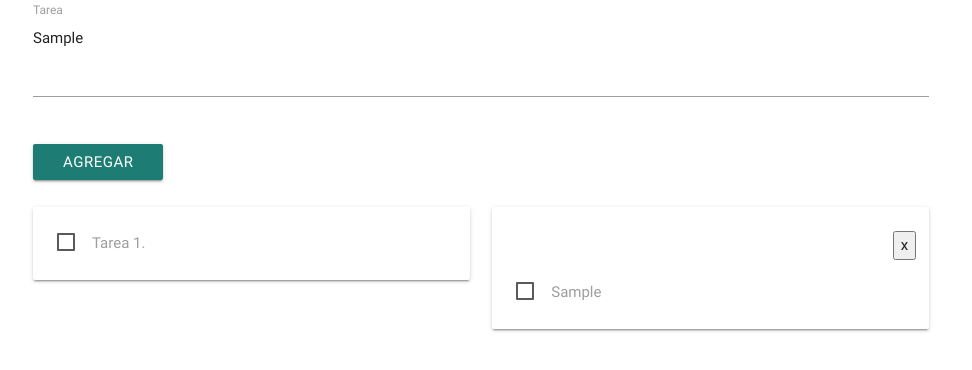
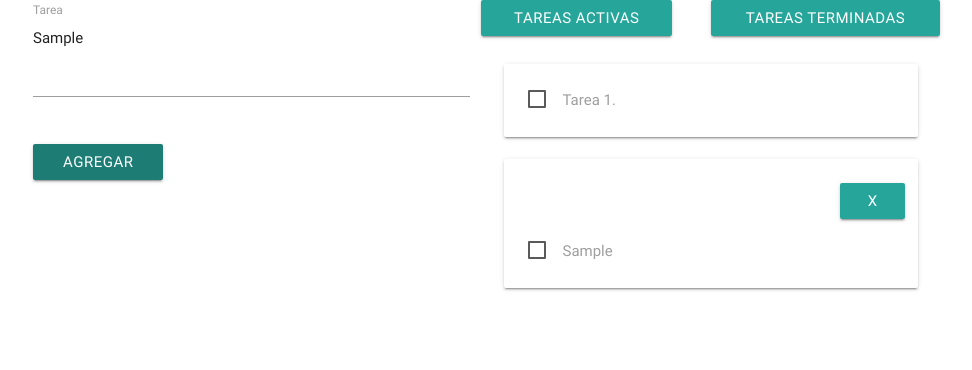
Before and after one commit to todo-kanban/Kanban, a website with bundled scripts: page public/index.html in a window 1280 px wide. Both pictures are taken after typing "Sample" into the empty fields and a click on the button "AGREGAR". Shown: the whole page, without its empty margins (159-1131 px from the left). Built offline with nearby package versions, Linux system fonts and the light colour scheme; files whose address does not match are found by name.

Commit message:
Agregando botones

```diff
--- a/public/index.html
+++ b/public/index.html
@@ -12,7 +12,7 @@
 <body>
     <div class="container">
         <div class="row">
-            <form class="col s12" id="todo-form">
+            <form class="container-form col s12 m6" id="todo-form">
                 <div class="row">
                     <div class="input-field col s12">
                         <textarea id="todo" class="materialize-textarea"></textarea>
@@ -21,9 +21,12 @@
                 </div>
                 <button type="submit" class="waves-effect waves-light btn">Agregar</button>
             </form>
-        </div>
-        <div class="row" id="todos">
-            <div class="col s12 m6 todo">
+        <div class="container-task col s12 m6" id="todos">
+            <div class="row">
+              <a class="col s12 m5 btn">Tareas activas</a>
+              <a class="col s12 m6 offset-m1 btn">Tareas terminadas</a>
+            </div>
+            <div class="col s12 m12 todo">
                 <div class="card-panel">
                     <input type="checkbox" id="tarea-1" />
                     <label for="tarea-1">
@@ -32,6 +35,7 @@
                 </div>
             </div>
         </div>
+      </div>
     </div>
     <script src="http://code.jquery.com/jquery-3.3.1.js"></script>
     <!-- Compiled and minified JavaScript -->
--- a/src/js/check/index.js
+++ b/src/js/check/index.js
@@ -1,4 +1,6 @@
 let borrar = require('../erase');
+const finishTasks = require('../tasks');
+
 
 const check = {
     init() {
@@ -12,12 +14,12 @@ const check = {
         let todoId = `todo-${check.counter + 1}`;
         let buttonData = `todo-${check.counter + 1}`;
 
-        const $todoContainer = $('<div />').addClass('col s12 m6 todo');
+        const $todoContainer = $('<div />').addClass('col s12 m12 todo');
         const $todoCard = $('<div />').addClass('card-panel');
         const $todoCheckbox = $('<input type="checkbox" />').attr('id', todoId);
         const $todoText = $('<label />').attr('for', todoId).text(todo);
         const $row = $("<div />").addClass("row");
-        const $erase = $("<button />").addClass("right").text("x").click(borrar);
+        const $erase = $("<a />").addClass("col s2 m2 btn right").text("x").click(borrar);
 
         $row.append($erase);
         $todoCard.append($row);
@@ -25,9 +27,10 @@ const check = {
         $todoCard.append($todoText);
         $todoContainer.append($todoCard);
 
-        $('#todos').append($todoContainer);
+        $('#todos').append($todoContainer);//Línea que borra lo que se introdujo al textarea.
 
         check.counter = check.counter + 1;
+
     },
     counter: 0
 };
--- /dev/null
+++ b/src/js/tasks/index.js
@@ -0,0 +1,17 @@
+const finish = () => console.log('finish tasks');
+
+module.exports = finish;
+
+//
+// const tasks = {
+//   init() {
+//       $('input').click(tasks.finishTasks);
+//   },
+//   finishTasks(e){
+//     e.preventDefault();
+//     console.log('buton');
+//   }
+// }
+//
+//
+// module.exports = tasks;
```
